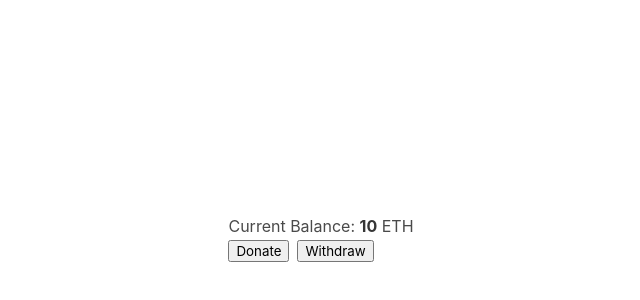
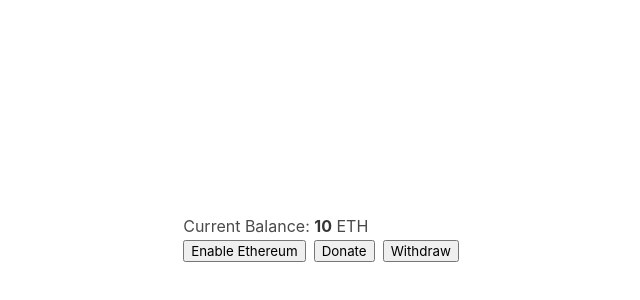
Before and after one commit to Nguyenthaiduc/Ethereum, a React (Vite) app: page / in a window 1280 px wide. Shown: the part 162-462 px from the top of the page, without its empty margins (319-959 px from the left). Built offline with nearby package versions, Linux system fonts and the light colour scheme.

Commit message:
enabled Metamask

```diff
--- a/src/App.tsx
+++ b/src/App.tsx
@@ -1,8 +1,31 @@
+
+import { useEffect } from 'react'
 
 import './App.css'
 
+// let web3: Web3;
+// if (window.ethereum) {
+//    web3 = new Web3(window.ethereum);
+//    // Ask User permission to connect to Metamask
+//    await window.ethereum.enable();
+// };
+
 function App() {
 
+
+  useEffect(()=> {
+    const loadProvider = async () => {
+      // with MetaMask we have an access to window.ethereum & to wndow.web3
+      // metamask injexts a global API into website
+      // this API allows websites to request user, account read data to blockchain
+      // sign messages and transactions
+
+      console.log(window.web3)
+      console.log(window.ethereum)
+
+    }
+    loadProvider()
+  },[])
 
   return (
     <>
@@ -11,6 +34,15 @@ function App() {
           <div className="balance-view-is-size-2">
             Current Balance: <strong>10</strong> ETH
           </div>
+          <button
+          className="btn mr-2"
+          onClick={async ()=> {
+            const accounts = await window.ethereum.request({method: "eth_requestAccounts"})
+            console.log(accounts)
+          }}
+          >
+            Enable Ethereum
+          </button>
           <button className="btn mr-2">Donate</button>
           <button className="btn">Withdraw</button>
         </div>
--- a/tsconfig.json
+++ b/tsconfig.json
@@ -14,7 +14,8 @@
     "resolveJsonModule": true,
     "isolatedModules": true,
     "noEmit": true,
-    "jsx": "react-jsx"
+    "jsx": "react-jsx",
+    "typeRoots": ["./node_modules/@types", "./src/types"]
   },
   "include": ["src"],
   "references": [{ "path": "./tsconfig.node.json" }]
```
Also changed, not shown: src/types/index.d.ts (added, +9 -0 lines).
